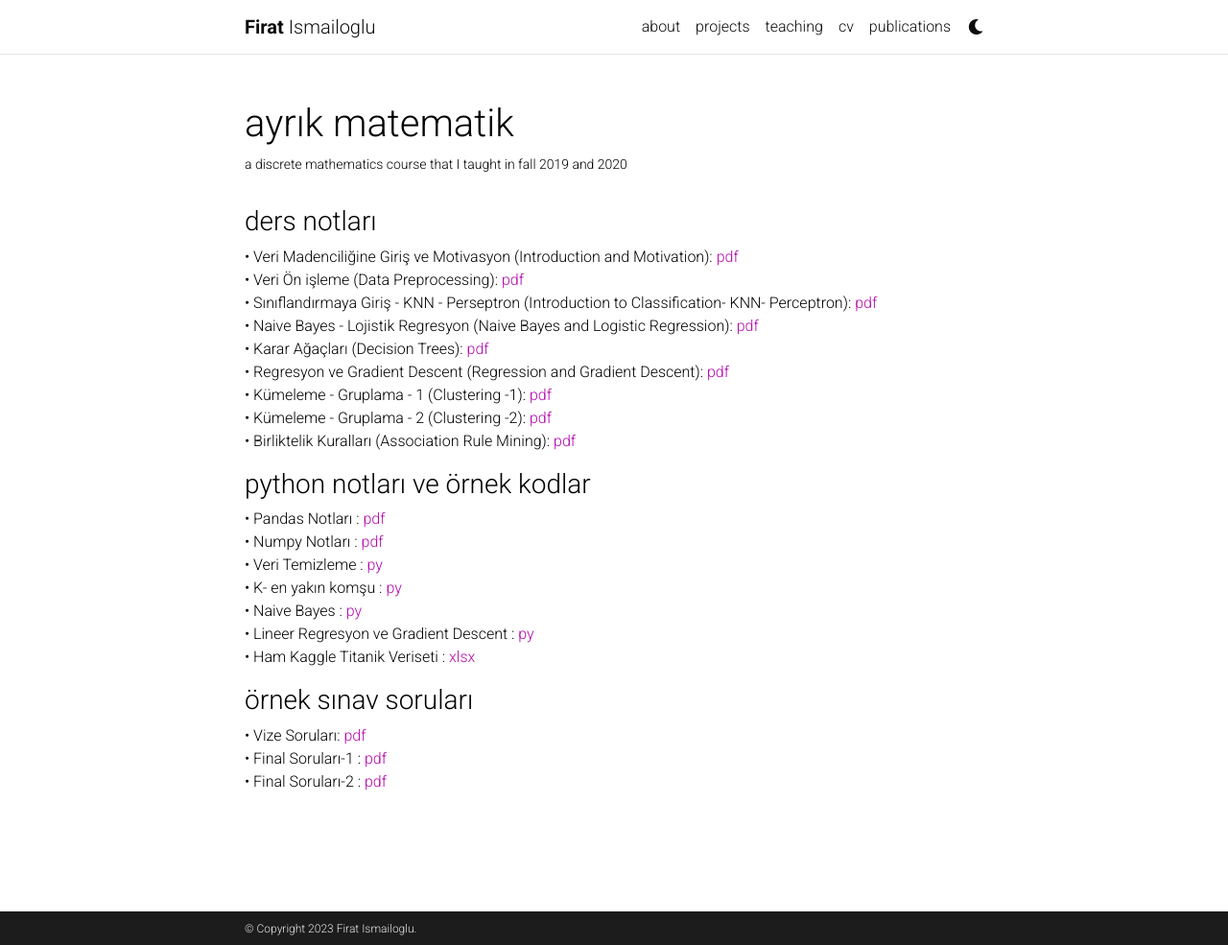
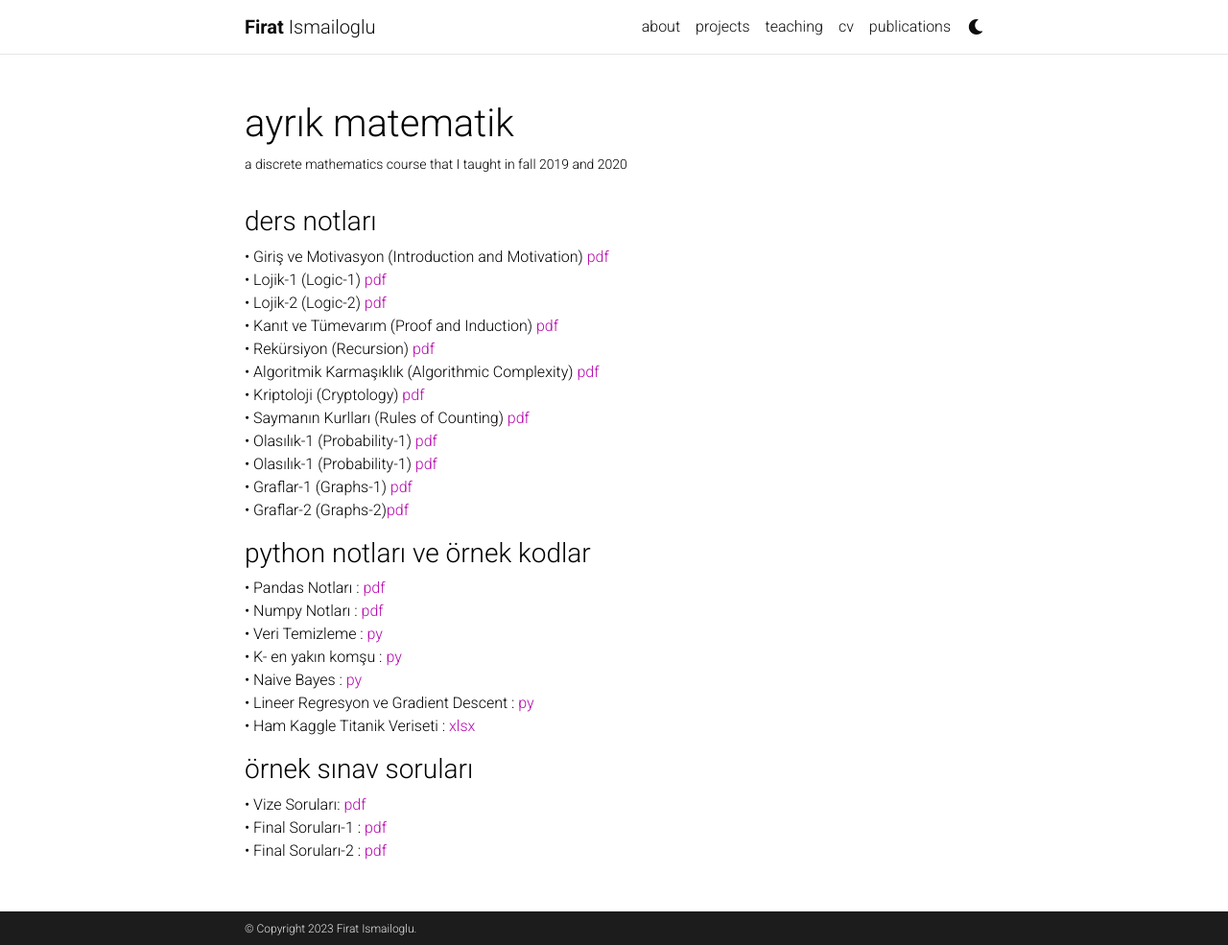
Before and after one commit to FiratIsmailoglu/firatismailoglu.github.io, a Jekyll site: the page built from _projects/discrete.md, in a window 1280 px wide and 985 px high. Shown: the whole window at 96% size. Built offline with Jekyll 4.4.1, drawn with Linux system fonts in a browser that asks for light colours; comment, search, counter and statistics services are not loaded; a style sheet for code colours, icons or effects is not loaded.

Commit message:
Update discrete.md

```diff
--- a/_projects/discrete.md
+++ b/_projects/discrete.md
@@ -10,15 +10,19 @@ category: work
 
 <h3>ders notları</h3>
 
-  &#8226; Veri Madenciliğine Giriş ve Motivasyon (Introduction and Motivation): [pdf](/assets/pdf/firism_veri_madenciliği_giris_motivasyon.pdf) <br />
- &#8226; Veri Ön işleme (Data Preprocessing):  [pdf](/assets/pdf/firism_veri_madenciliği_veri_önişleme.pdf) <br />
-   &#8226; Sınıflandırmaya Giriş - KNN - Perseptron (Introduction to Classification- KNN- Perceptron): [pdf](/assets/pdf/firism_veri_madenciliği_siniflandirmaya_giris_knn_perseptron.pdf)<br />
- &#8226; Naive Bayes - Lojistik Regresyon (Naive Bayes and Logistic Regression): [pdf](/assets/pdf/firism_veri_madenciliği_naive_bayes_lojistik_regresyon.pdf)<br />
-  &#8226;  Karar Ağaçları (Decision Trees): [pdf](/assets/pdf/firism_veri_madenciliği_karar_agaclari.pdf)<br />
- &#8226; Regresyon ve Gradient Descent (Regression and Gradient Descent): [pdf](/assets/pdf/firism_veri_madenciliği_regresyon_gradient_descent.pdf)<br />
-  &#8226; Kümeleme - Gruplama - 1 (Clustering -1): [pdf](/assets/pdf/firism_veri_madenciliği_kümeleme_gruplama.pdf)<br />
-   &#8226; Kümeleme - Gruplama - 2 (Clustering -2): [pdf](/assets/pdf/firism_veri_madenciliği_kümeleme_gruplama_2.pdf)<br />
-  &#8226; Birliktelik Kuralları (Association Rule Mining): [pdf](/assets/pdf/firism_veri_madenciliği_birliktelik kurallar.pdf)<br />
+
+  &#8226; Giriş ve Motivasyon (Introduction and Motivation) [pdf](/assets/pdf/firism_ayrik_matematik_giriş_motivasyon.pdf)<br />
+  &#8226; Lojik-1 (Logic-1) [pdf](/assets/pdf/firism_ayrik_matematik_lojik_1.pdf)<br />
+&#8226; Lojik-2 (Logic-2) [pdf](/assets/pdf/firism_ayrik_matematik_lojik_2.pdf)<br />
+&#8226; Kanıt ve Tümevarım (Proof and Induction) [pdf](/assets/pdf/firism_ayrik_matematik_kanit_ve_tumevarim.pdf)<br />
+&#8226; Rekürsiyon (Recursion) [pdf](/assets/pdf/firism_ayrik_matematik_rekürsiyon.pdf)<br />
+&#8226; Algoritmik Karmaşıklık (Algorithmic Complexity) [pdf](/assets/pdf/firism_ayrik_matematik_algoritmik_karmaşıklık.pdf)<br />
+&#8226;  Kriptoloji (Cryptology) [pdf](/assets/pdf/firism_ayrik_matematik_kriptoloji.pdf)<br />
+&#8226; Saymanın Kurlları (Rules of Counting) [pdf](/assets/pdf/firism_ayrik_matematik_saymanin_kurallari.pdf)<br />
+&#8226;  Olasılık-1 (Probability-1) [pdf](/assets/pdf/firism_ayrik_matematik_olasilik_1.pdf)<br />
+&#8226;  Olasılık-1 (Probability-1) [pdf](/assets/pdf/firism_ayrik_matematik_olasilik_2.pdf)<br />
+&#8226;  Graflar-1 (Graphs-1) [pdf](/assets/pdf/firism_ayrik_matematik_graflar_1.pdf)<br />
+&#8226;  Graflar-2 (Graphs-2)[pdf](/assets/pdf/firism_ayrik_matematik_graflar_2.pdf)<br />
 
 
 
```
